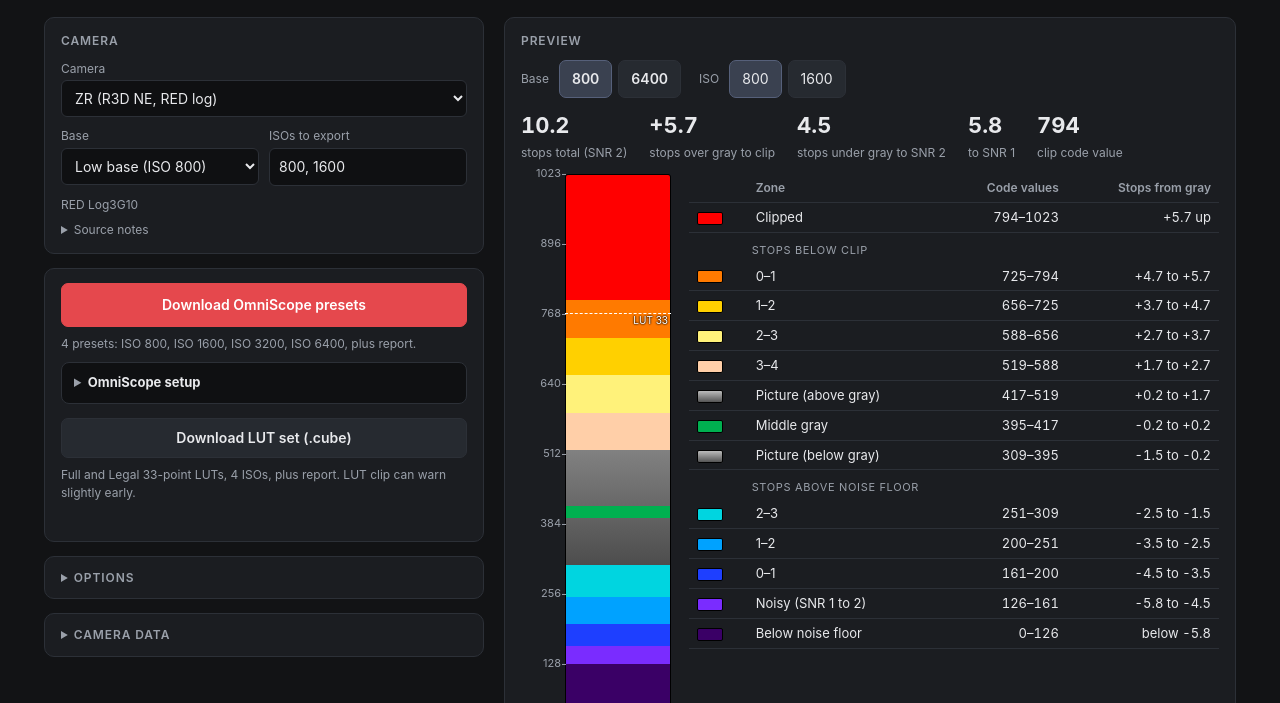
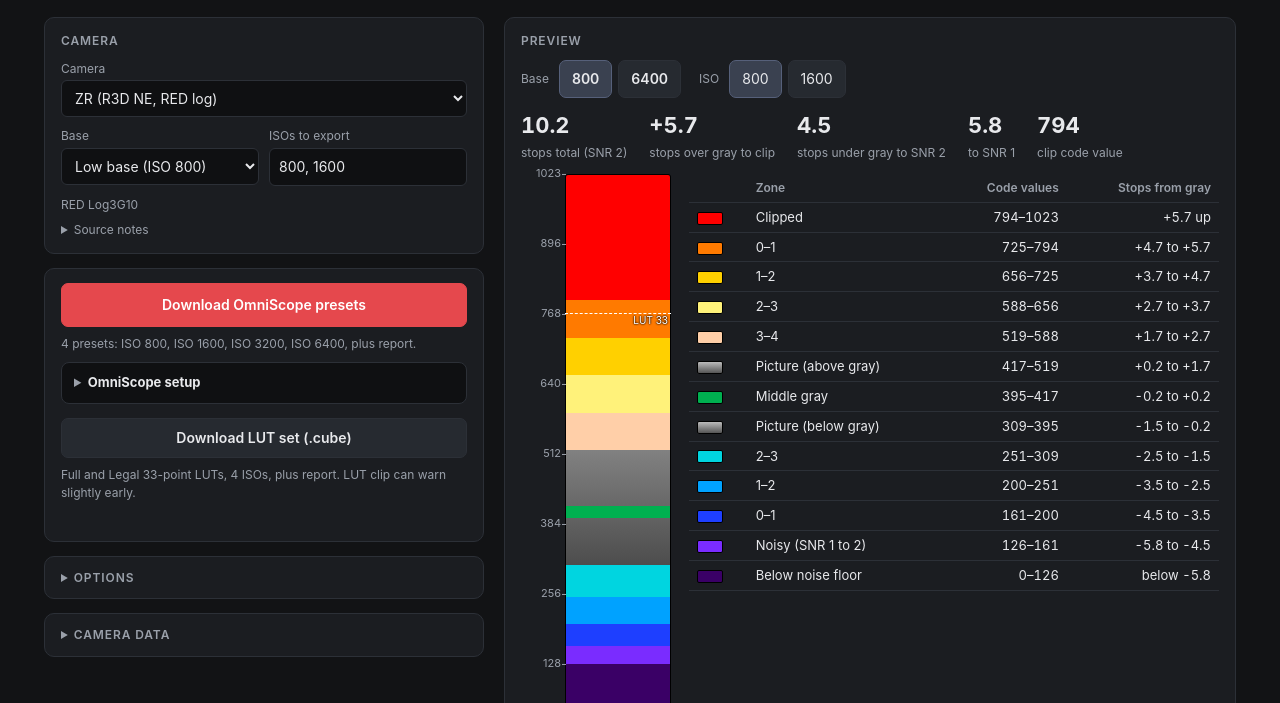
Before and after one commit to crjones11/false-color-generator, a plain HTML site: page index.html in a window 1280 px wide. Shown: the part 97-800 px from the top of the page. Drawn offline with Linux system fonts and the light colour scheme.

Commit message:
Legend: drop the group headings
Co-Authored-By: Claude Opus 5.5 <noreply@anthropic.com>
Claude-Session: https://claude.ai/code/session_01Uzmomwy5auWZ7hzP586Roq

```diff
--- a/index.html
+++ b/index.html
@@ -54,7 +54,6 @@ th{color:var(--dim);font-weight:600;font-size:12px}
 .sw{display:inline-block;width:26px;height:13px;border-radius:2px;border:1px solid #000;vertical-align:middle}
 td.num,th.num{text-align:right;font-variant-numeric:tabular-nums}
 .big{display:flex;gap:22px;flex-wrap:wrap;margin-bottom:12px}
-#legend tr.grp td{padding:10px 4px 3px;font-size:11px;letter-spacing:.06em;text-transform:uppercase;color:var(--dim);border-bottom:0}
 .big span.sm{display:none}
 .big div b{display:block;font-size:22px;font-variant-numeric:tabular-nums}
 .big div span{font-size:12px;color:var(--dim)}
@@ -1077,11 +1076,8 @@ function render(p, models){
   if(thr < m.clipCV - 0.5){ const mk=el('div',{class:'mark',title:`${p.lutSize}-point LUT: clip color starts at ${Math.round(thr)}`}); mk.appendChild(el('span',null,`LUT ${p.lutSize}`)); mk.style.bottom=pct(thr)+'%'; wrap.appendChild(mk); }
   // legend
   const hr=el('tr'); ['','Zone','Code values','Stops from gray'].forEach((h,i)=>hr.appendChild(el('th',i>1?{class:i===2?'num cv':'num'}:null,h))); legend.appendChild(hr);
-  const grp=t=>{ const tr=el('tr',{class:'grp'}); tr.appendChild(el('td')); const td=el('td',null,t); td.colSpan=3; tr.appendChild(td); legend.appendChild(tr); };
-  let lastKind='';
   const sv = l => { const s=Math.log2(l/m.greyLin); return (s>=0?'+':'')+s.toFixed(1); };
   m.zones.forEach(z=>{
-    if(z.kind!==lastKind){ if(z.kind==='hi') grp('Stops below clip'); if(z.kind==='lo') grp('Stops above noise floor'); } lastKind=z.kind;
     const tr=el('tr'), td=el('td'), sw=el('span',{class:'sw'}); sw.style.background=z.color||'linear-gradient(#bbb,#555)'; td.appendChild(sw); tr.appendChild(td);
     { const full = (z.kind==='hi'||z.kind==='lo') ? z.label.replace(/^(\d+) to (\d+) stops? .*/,'$1–$2') : z.label, short=full.replace(/^Picture.*/,'Picture').replace('Below noise floor','Below floor').replace('Noisy (SNR 1 to 2)','Noisy');
       const td2=el('td'); td2.appendChild(el('span',{class:'lg'},full)); td2.appendChild(el('span',{class:'sm'},short)); tr.appendChild(td2); }
```
Also changed, not shown: index.src.html (+0 -4 lines).
